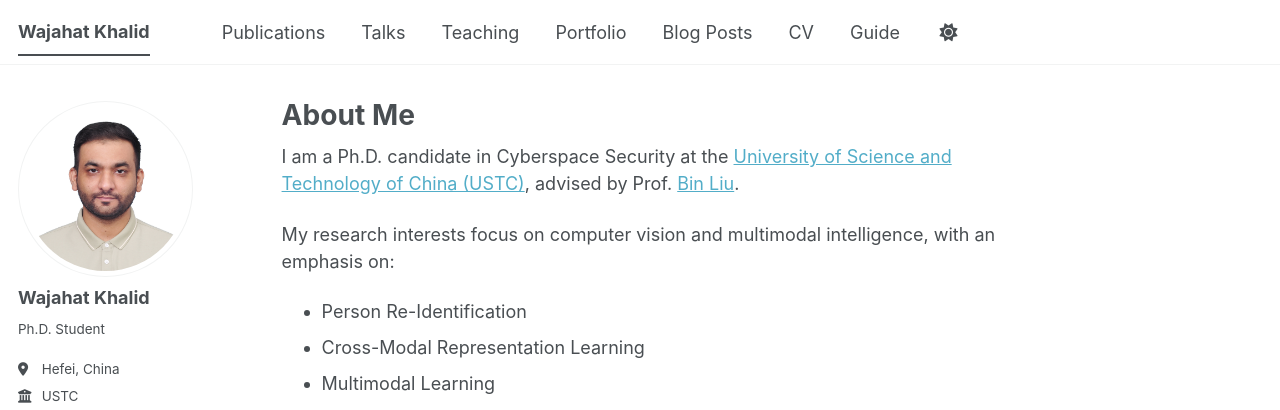
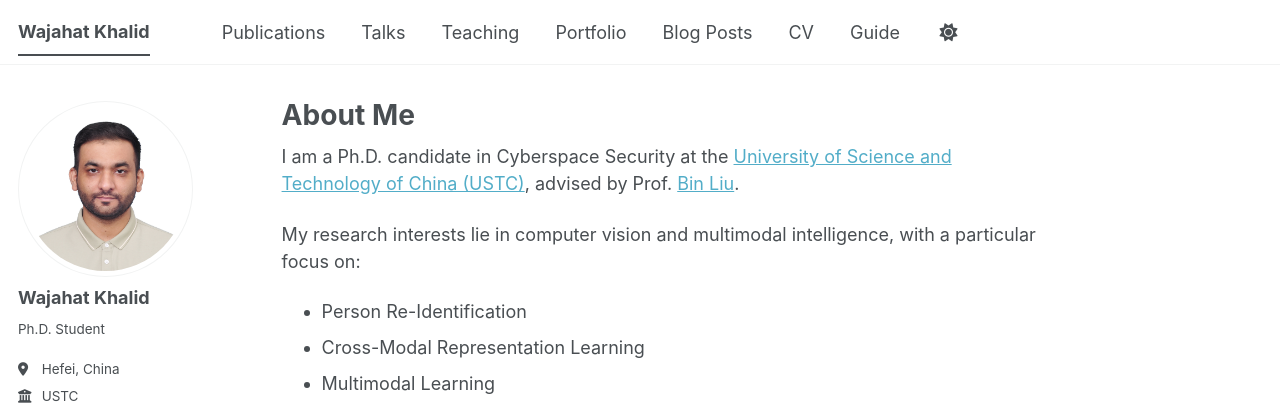
Before and after one commit to Mr-WajahatKhalid/Mr-WajahatKhalid.github.io, a Jekyll site: the page built from _pages/about.md, in a window 1280 px wide. Shown: the top 410 px of the page. Built offline with Jekyll 4.4.1, drawn with Linux system fonts in a browser that asks for light colours; a style sheet for code colours, icons or effects is not loaded.

Commit message:
Update about.md

```diff
--- a/_pages/about.md
+++ b/_pages/about.md
@@ -9,7 +9,7 @@ redirect_from:
 
 I am a Ph.D. candidate in Cyberspace Security at the [University of Science and Technology of China (USTC)](https://ustc.edu.cn/), advised by Prof. [Bin Liu](https://faculty.ustc.edu.cn/liubin1/en/index.htm).
 
-My research interests focus on computer vision and multimodal intelligence, with an emphasis on:
+My research interests lie in computer vision and multimodal intelligence, with a particular focus on:
 
 - Person Re-Identification
 - Cross-Modal Representation Learning
```
